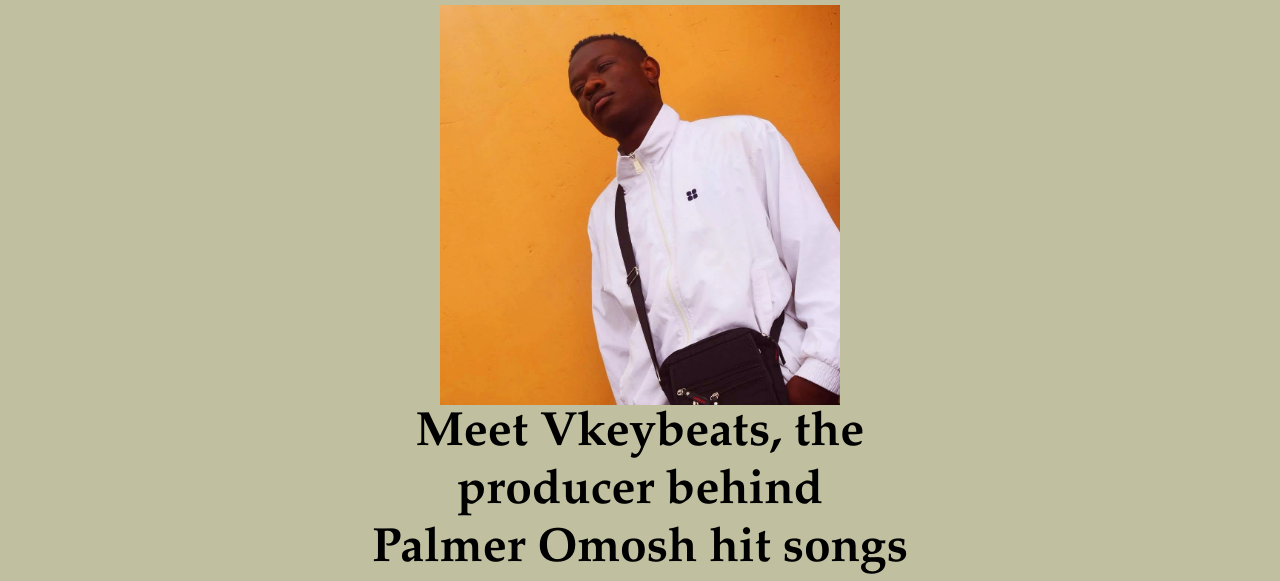
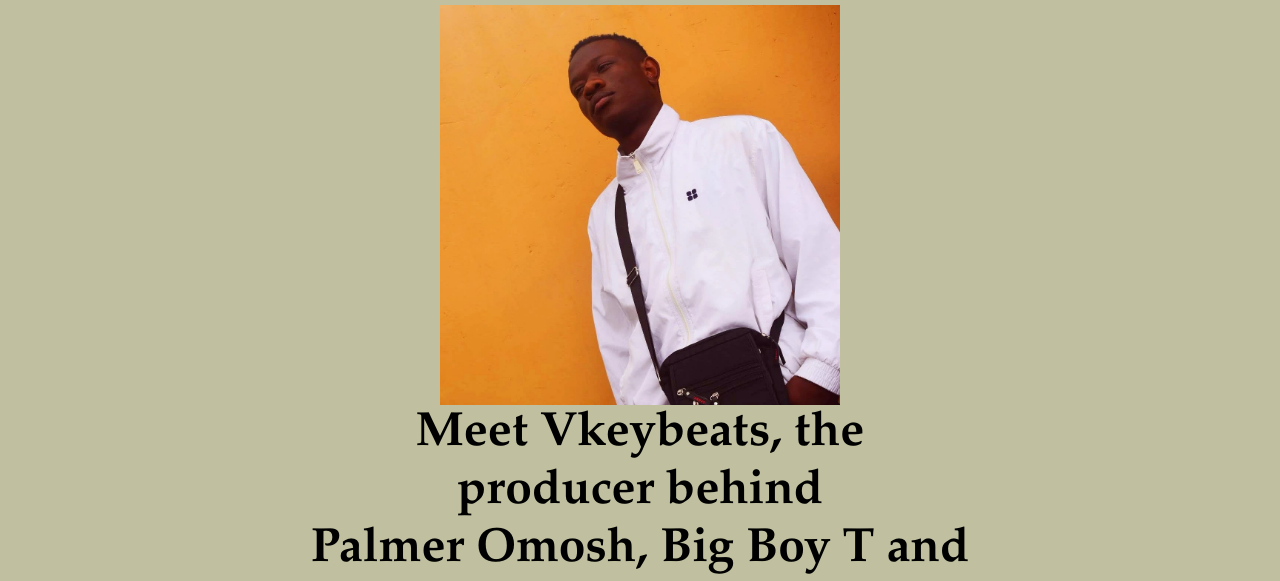
Before and after one commit to vkrip/vkeybeats, a plain HTML site: page index.html in a window 1280 px wide. Shown: the part 219-800 px from the top of the page. Drawn offline with Linux system fonts and the light colour scheme.

Commit message:
Add files via upload

```diff
--- a/index.html
+++ b/index.html
@@ -16,7 +16,7 @@
 <center><img src="photos/vkey 1.jpg" width="400" height="400"></center>
 <center><b><font face="garamond" size="8">Meet Vkeybeats, the<br>
  producer behind<br>
- Palmer Omosh hit songs</font></b></center><br>
+ Palmer Omosh, Big Boy T and<br> P2 gang hit songs</font></b></center><br>
 <center>
 <hr>
 <nav>
```
